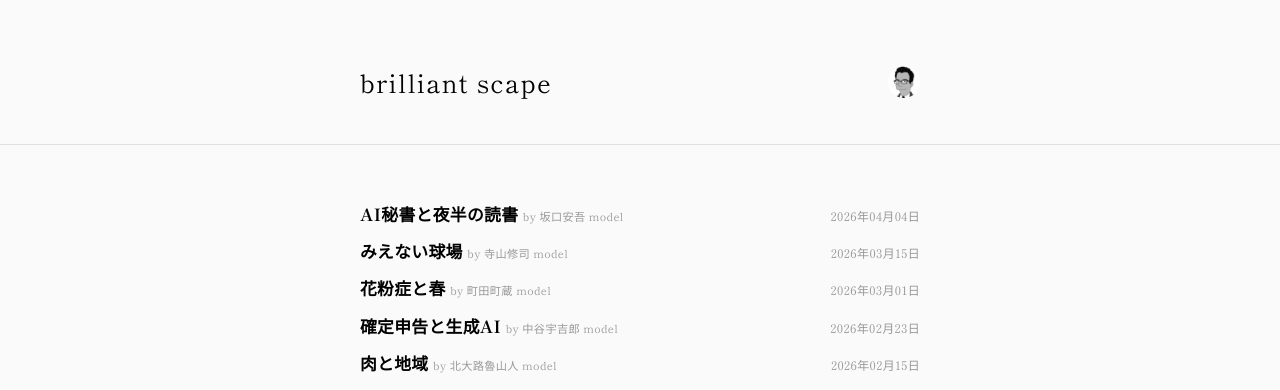
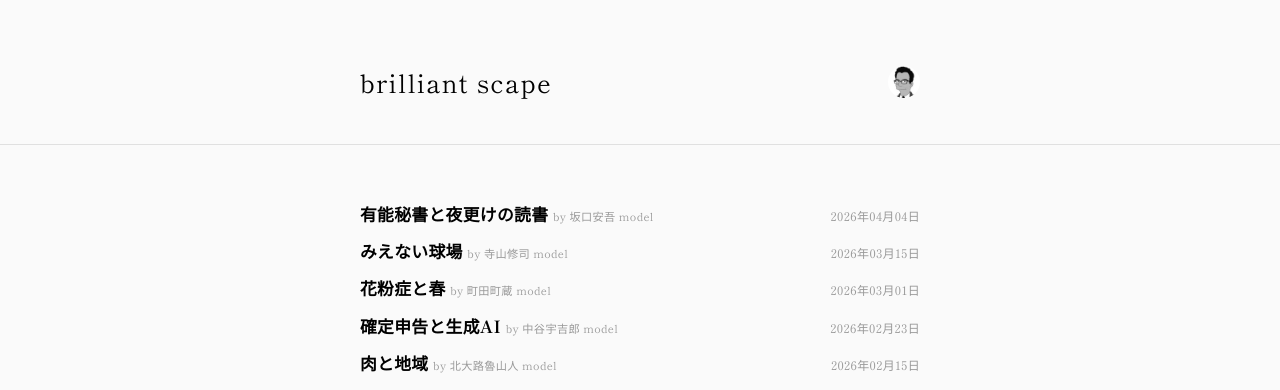
Before and after one commit to champlasonic/logs4me, a Jekyll site: the page built from index.md, in a window 1280 px wide. Shown: the top 390 px of the page. Built offline with Jekyll 4.4.1, drawn with Linux system fonts in a browser that asks for light colours; some web fonts are replaced.

Commit message:
Update post title for clarity

```diff
--- a/_posts/2026-04-04-ai-secretary-and-midnight-reading.md
+++ b/_posts/2026-04-04-ai-secretary-and-midnight-reading.md
@@ -1,6 +1,6 @@
 ---
 layout: post
-title: "AI秘書と夜半の読書"
+title: "有能秘書と夜更けの読書"
 date: 2026-04-04
 model: 坂口安吾
 permalink: /ai-secretary-and-midnight-reading/
```
